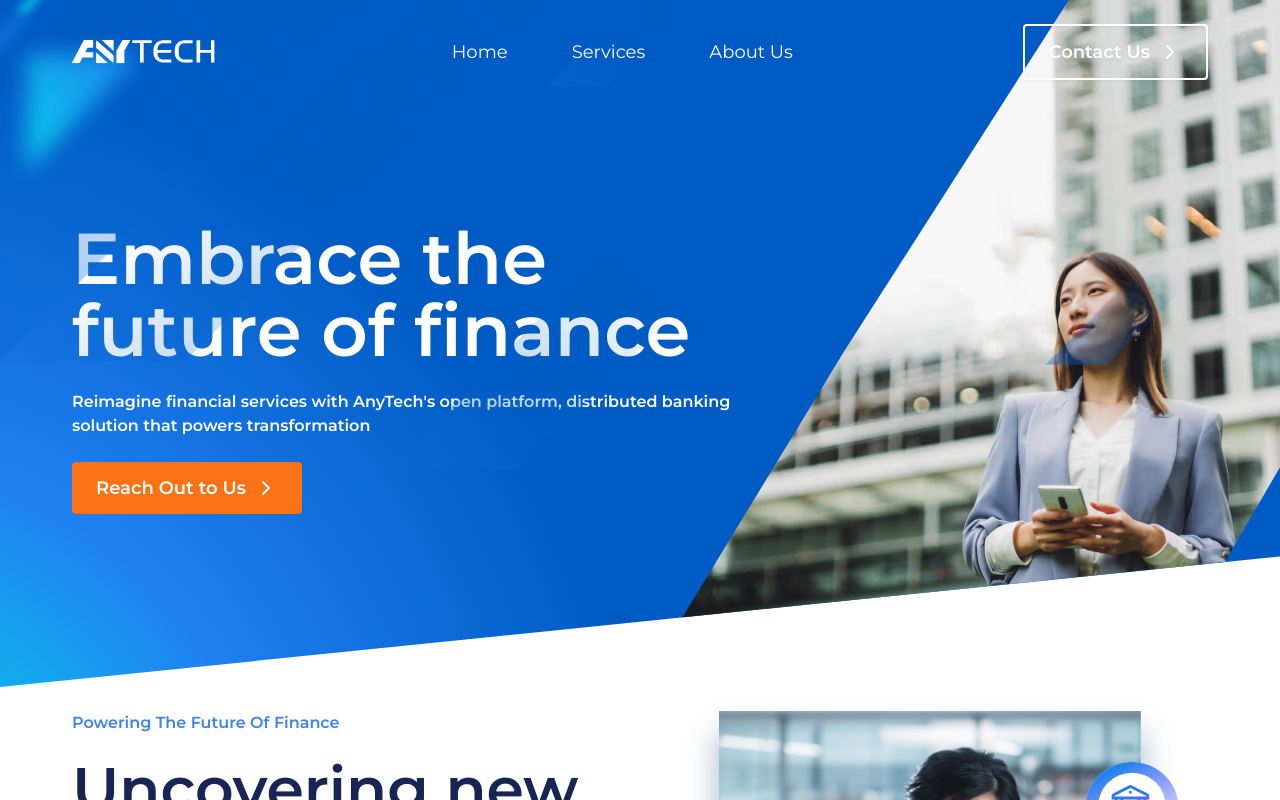
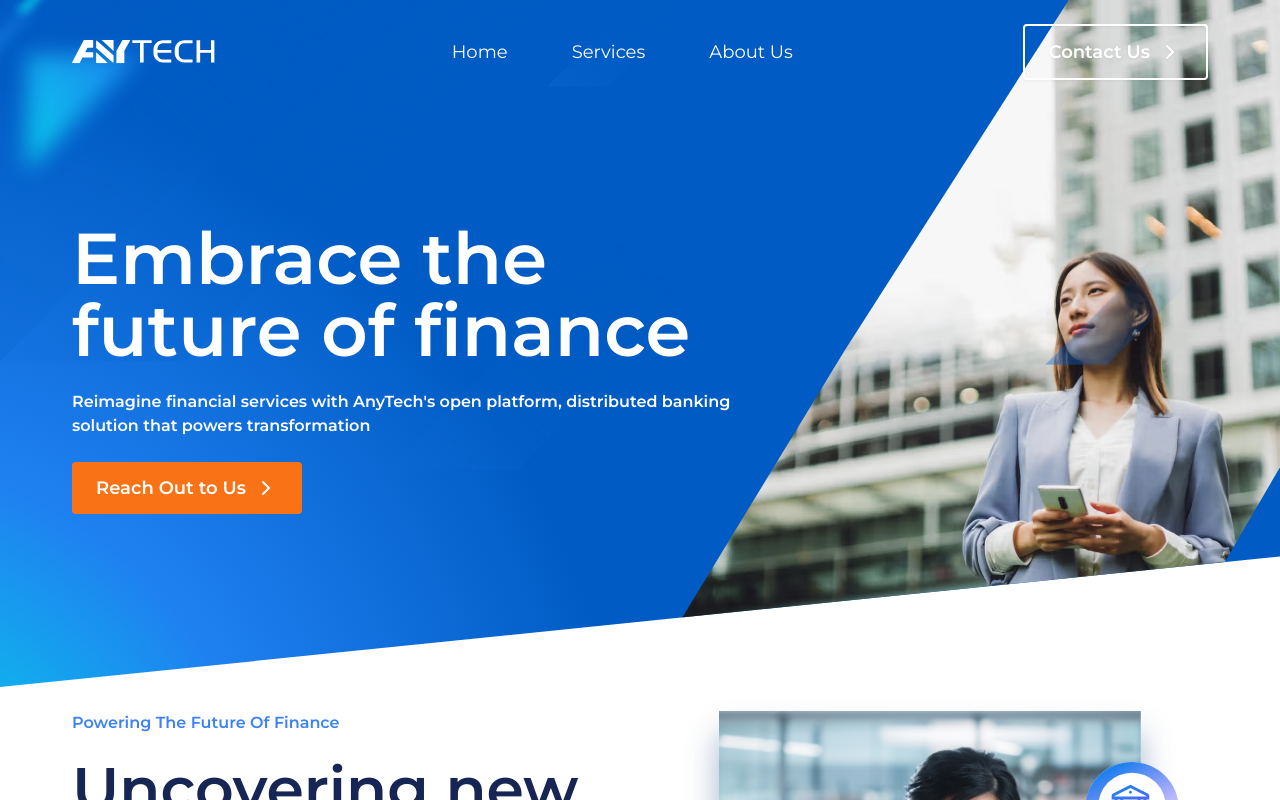
Before and after one commit to Jahid0178/anytech, a Next.js app: page / in a window 1280 px wide. Shown: the top 800 px of the page. Built offline with nearby package versions, Linux system fonts and the light colour scheme.

Commit message:
fix: fixed z index issue in hero page

```diff
--- a/app/(client)/_components/HeroSection.tsx
+++ b/app/(client)/_components/HeroSection.tsx
@@ -4,7 +4,7 @@ import Button from "@/components/Button/Button";
 
 const HeroSection = () => {
   return (
-    <div className="h-[92vh] text-white relative">
+    <div className="h-[92vh] text-white relative z-30">
       <div className="container  h-full flex items-center z-50">
         <div className="max-w-2xl space-y-6">
           <h1 className="text-7xl font-semibold">
```
